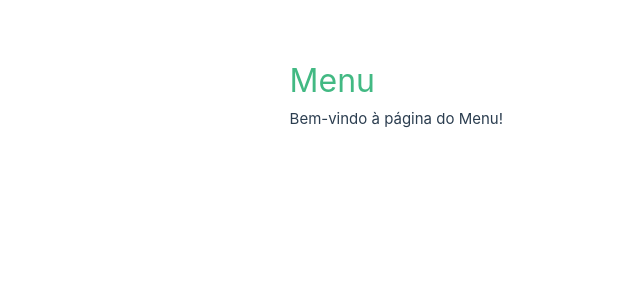
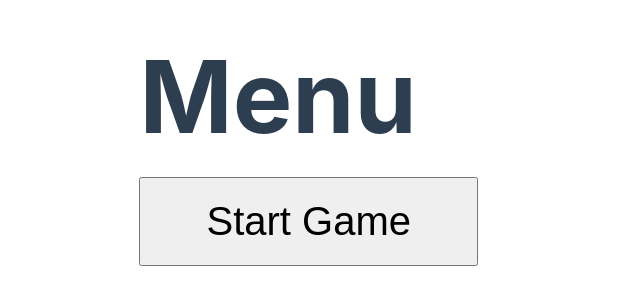
Before and after one commit to LucasSteffens5/snake-game, a Vue app: page / in a window 1280 px wide. Shown: the part 307-612 px from the top of the page, without its empty margins (137-777 px from the left). Built offline with nearby package versions, Linux system fonts and the light colour scheme.

Commit message:
feat: implement a basic menu options

```diff
--- a/src/App.vue
+++ b/src/App.vue
@@ -8,15 +8,4 @@
 </template>
 
 <style scoped>
-header {
-  line-height: 1.5;
-}
-
-@media (min-width: 1024px) {
-  header {
-    display: flex;
-    place-items: center;
-    padding-right: calc(var(--section-gap) / 2);
-  }
-}
 </style>
--- a/src/components/Menu.vue
+++ b/src/components/Menu.vue
@@ -1,16 +1,63 @@
 <template>
-  <div>
-    <h1>Menu</h1>
-    <p>Bem-vindo à página do Menu!</p>
-  </div>
+    <div id="menu-home">
+        <div class="container">
+          <div class="row">
+            <div id="login">
+              <div class="col-md-12">
+                <h1 class="text-center">Menu</h1>
+              </div>
+              <div class="col-md-12 text-center">
+                <button
+                    @click="start"
+                    id="start"
+                    type="button"
+                    class="btn btn-lg btn-dark"
+                >
+                  Start Game
+                </button>
+              </div>
+            </div>
+          </div>
+        </div>
+    </div>
 </template>
 
-<script setup>
+<script>
+export default {
+  methods: {
+    start() {
+      this.$router.push('start');
+    },
+  }
+};
 </script>
 
 <style scoped>
+#menu-home {
+  background-position: center;
+  background-repeat: no-repeat;
+  background-size: cover;
+  height: 100%;
+  width: 100%;
+}
+
 h1 {
-  font-size: 2rem;
-  color: #42b983;
+  font-size: 100px;
+  font-weight: bold;
+}
+
+button {
+  font-size: 40px;
+  padding: 20px 65px;
+}
+
+#login {
+  padding: 25px;
+  margin: 0 auto;
+  margin-top: 25%;
+}
+
+#start {
+  position: relative;
 }
 </style>
```
